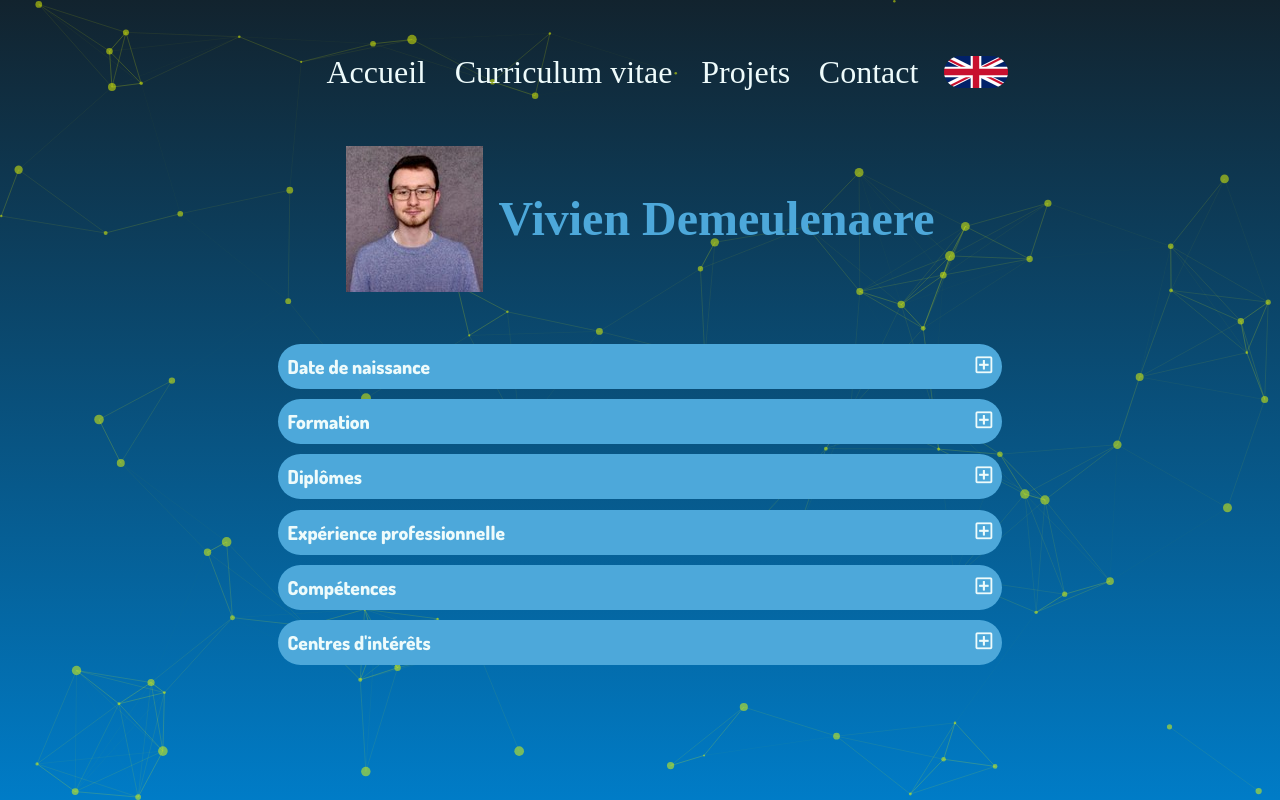
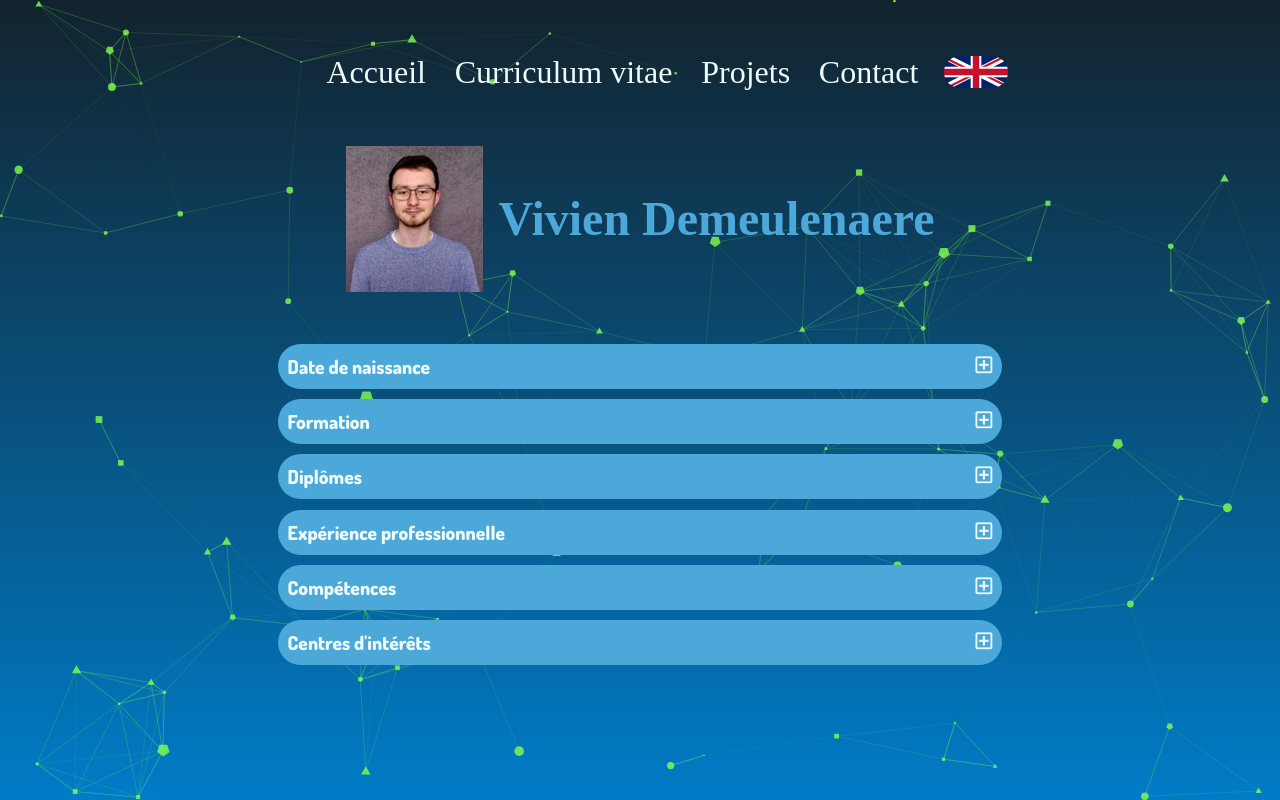
Before and after one commit to vivienDem/site-perso, a React (Create React App) app: page /cv in a window 1280 px wide. Built offline with nearby package versions, Linux system fonts and the light colour scheme; a web font is replaced by a local one.

Commit message:
Updating cv and background

```diff
--- a/src/components/Background.js
+++ b/src/components/Background.js
@@ -13,7 +13,7 @@ const Background = () => {
         id="background"
         init={particlesInit}
         options={{
-          fpsLimit: 60,
+          fpsLimit: 120,
           interactivity: {
             events: {
               onClick: {
@@ -38,10 +38,10 @@ const Background = () => {
           },
           particles: {
             color: {
-              value: "#ff0000",
+              value: "#4dfffe",
               animation: {
                 enable: true,
-                speed: 20,
+                speed: 200,
                 sync: true,
               },
             },
@@ -50,12 +50,12 @@ const Background = () => {
               color: "random",
               consent: false,
               enable: true,
-              opacity: 0.3,
+              opacity: 0.6,
               width: 0.5,
               distance: 150,
             },
             collisions: {
-              enable: true,
+              enable: false,
             },
             move: {
               directions: "none",
@@ -66,6 +66,7 @@ const Background = () => {
               random: false,
               speed: 6,
               straight: false,
+              bounce: false
             },
             number: {
               density: {
@@ -75,10 +76,10 @@ const Background = () => {
               value: 80,
             },
             opacity: {
-              value: 0.5,
+              value: 0.8,
             },
             shape: {
-              type: "circle",
+              type: ["circle", "triangle", "edge", "polygon"],
             },
             size: {
               value: { min: 1, max: 5 },
--- a/src/data/cvData.js
+++ b/src/data/cvData.js
@@ -70,6 +70,60 @@ alimentaires)",
   },
 };
 
+export const clearsyInternship = {
+  fr: {
+    date: "Février - Août 2023",
+    job: "Ingénieur logiciel - Stagiaire",
+    task: <ul className="list">
+      <li>
+        Réalisation en c++ d'un composant de traduction du format ibxml vers le format nf dans le cadre de la qualification T2 de l'Atelier B.
+      </li>
+      <li>
+        Réalisation en c++ d'un composant d'inférence de types sur des composants B et des fichiers de preuve de l'Atelier B.
+      </li>
+    </ul>
+  },
+  eng: {
+    date: "February - August 2023",
+    job: "Software engineer - Stagiaire",
+    task: <ul className="list">
+      <li>
+        Creation of a c++ translation component from ibxml format to nf format as part of Atelier B's T2 qualification.
+      </li>
+      <li>
+        Creation of a type inference kit in c++ based on B components and Atelier B proof files.
+      </li>
+    </ul>
+  }
+}
+
+export const clearsy = {
+  fr: {
+    date: "Septembre 2023 - aujourd'hui",
+    job: "Ingénieur logiciel",
+    task: <ul className="list">
+      <li>
+        Développement en c++ et Qt sur un éditeur de plan de voies.
+      </li>
+      <li>
+        Tests squish sur un éditeur de plan de voies.
+      </li>
+    </ul>
+  },
+  eng: {
+    date: "September 2023 - today",
+    job: "Software engineer",
+    task: <ul className="list">
+      <li>
+        Development in c++ and Qt on a track plan editor tool.
+      </li>
+      <li>
+        Squish tests on a track plan editor tool.
+      </li>
+    </ul>
+  }
+}
+
 //Skills section
 export const skillsTitle = { fr: "Compétences", eng: "Skills" };
 export const languagesTitle = { fr: "Langues parlées", eng: "Languages" };
--- a/src/pages/CV.js
+++ b/src/pages/CV.js
@@ -124,6 +124,24 @@ export default class CV extends React.Component {
                     task={data.dgccrf[this.state.language]["task"]}
                   />
                 </li>
+                <li>
+                  <Job
+                    duration={data.clearsyInternship[this.state.language]["date"]}
+                    job={data.clearsyInternship[this.state.language]["job"]}
+                    employer="Clearsy"
+                    location="Paris"
+                    task={data.clearsyInternship[this.state.language]["task"]}
+                  />
+                </li>
+                <li>
+                  <Job
+                    duration={data.clearsy[this.state.language]["date"]}
+                    job={data.clearsy[this.state.language]["job"]}
+                    employer="Clearsy"
+                    location="Paris"
+                    task={data.clearsy[this.state.language]["task"]}
+                  />
+                </li>
               </ul>
             }
           />
@@ -157,6 +175,17 @@ export default class CV extends React.Component {
                   title={data.programmingTitle[this.state.language]}
                   content={
                     <ul className="subList">
+                      <li>
+                        <Skills
+                          field="C++"
+                          level={
+                            data.programmingLevels[this.state.language][
+                            "advanced"
+                            ]
+                          }
+                          logo={cplusplusLogo}
+                        />
+                      </li>
                       <li>
                         <Skills
                           field="Java"
@@ -245,17 +274,7 @@ export default class CV extends React.Component {
                           logo={reactLogo}
                         />
                       </li>
-                      <li>
-                        <Skills
-                          field="C++"
-                          level={
-                            data.programmingLevels[this.state.language][
-                            "beginner"
-                            ]
-                          }
-                          logo={cplusplusLogo}
-                        />
-                      </li>
+
                       <li>
                         <Skills
                           field="Bash"
```
